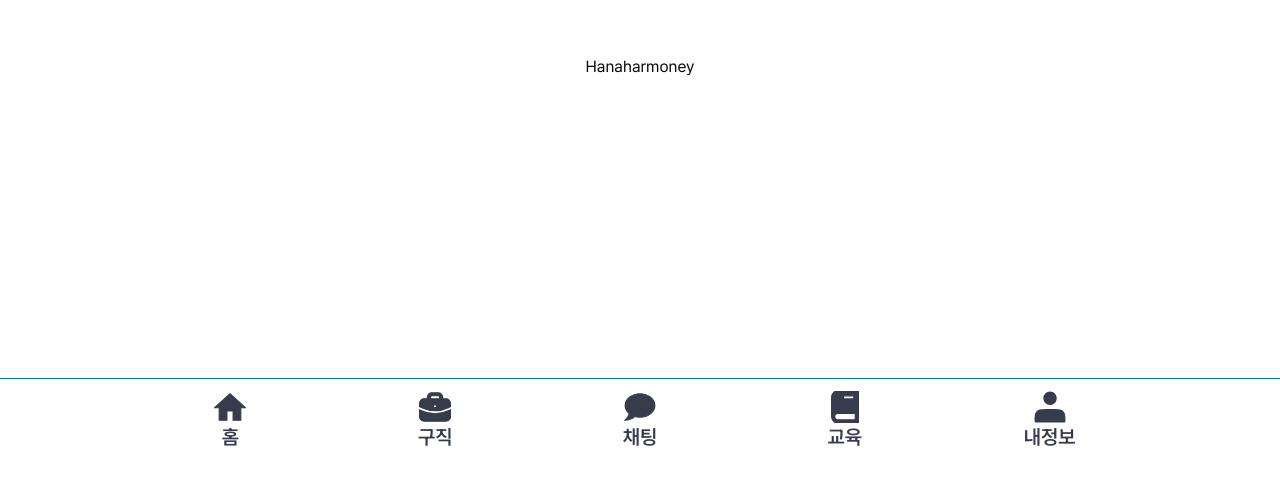
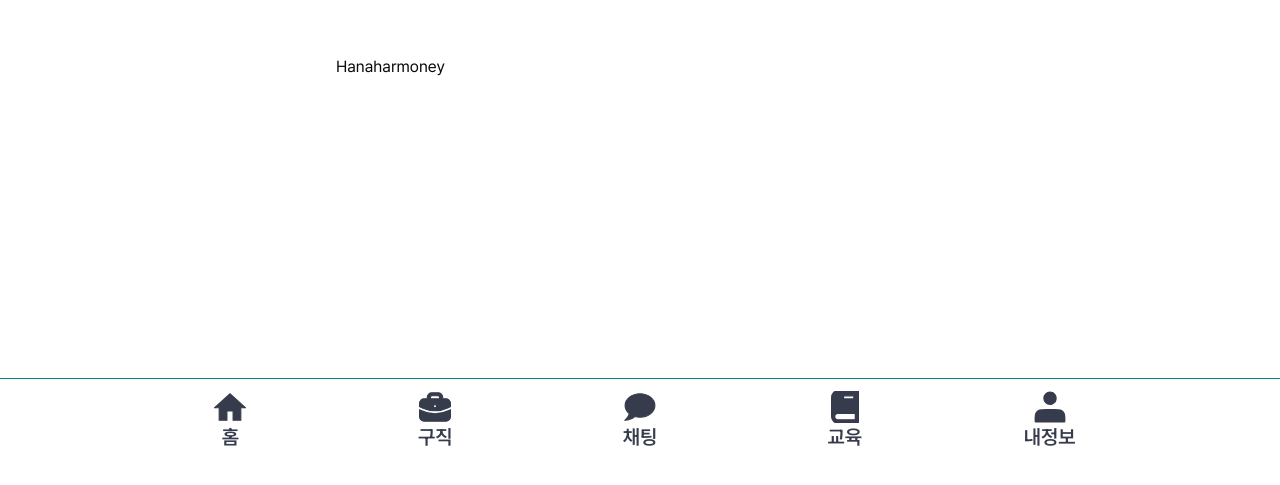
Before and after one commit to hana-harmoney/frontend, a Next.js app: page / in a window 1280 px wide. Shown: the part 333-818 px from the top of the page. Built offline with nearby package versions, Linux system fonts and the light colour scheme.

Commit message:
[#4] feat: 바텀바에 의한 padding 추가

```diff
--- a/src/app/layout.tsx
+++ b/src/app/layout.tsx
@@ -24,7 +24,7 @@ export default function RootLayout({
   return (
     <html lang="en">
       <body
-        className={`${pretendard.className} flex justify-center overflow-x-hidden`}
+        className={`${pretendard.className} overflow-x-hidden pb-20`}
         // style={{
         //   paddingTop: 'env(safe-area-inset-top)',
         //   paddingBottom: 'env(safe-area-inset-bottom)',
```
